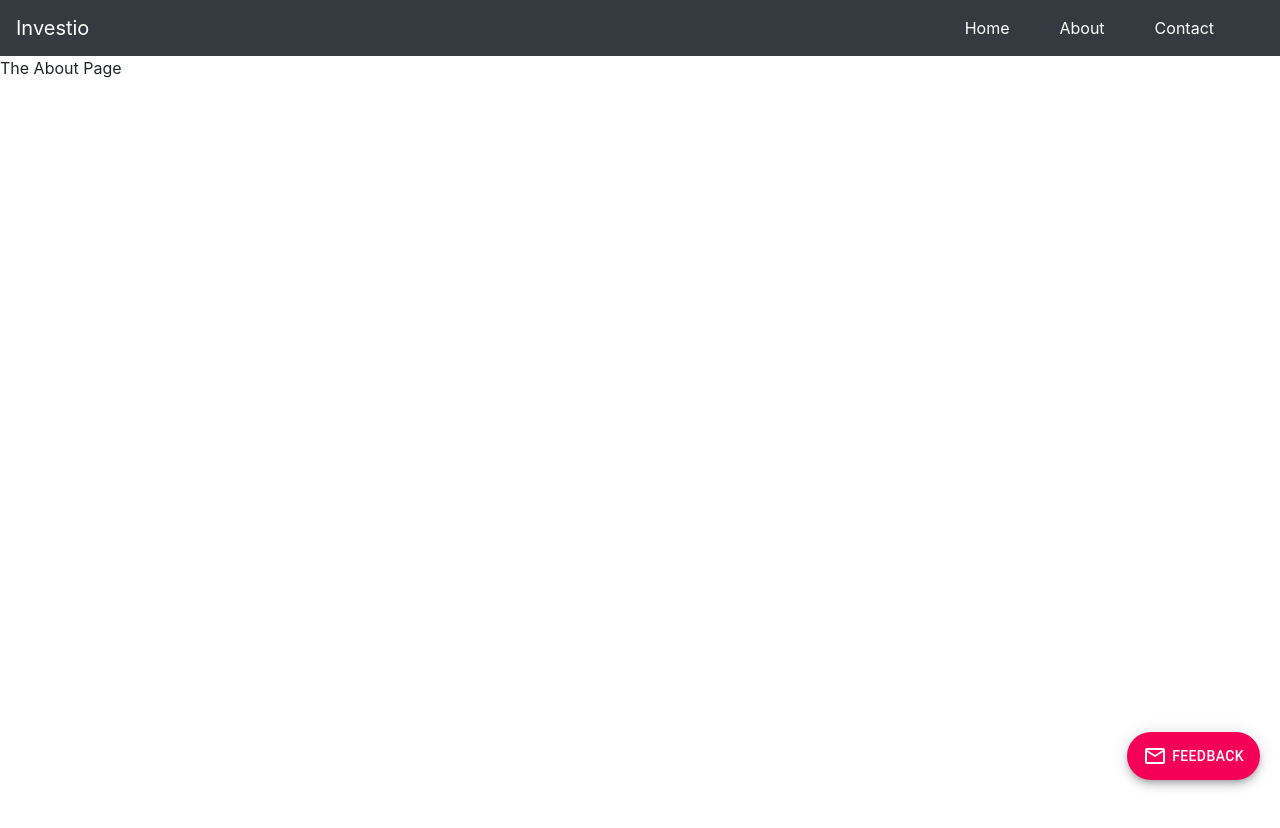
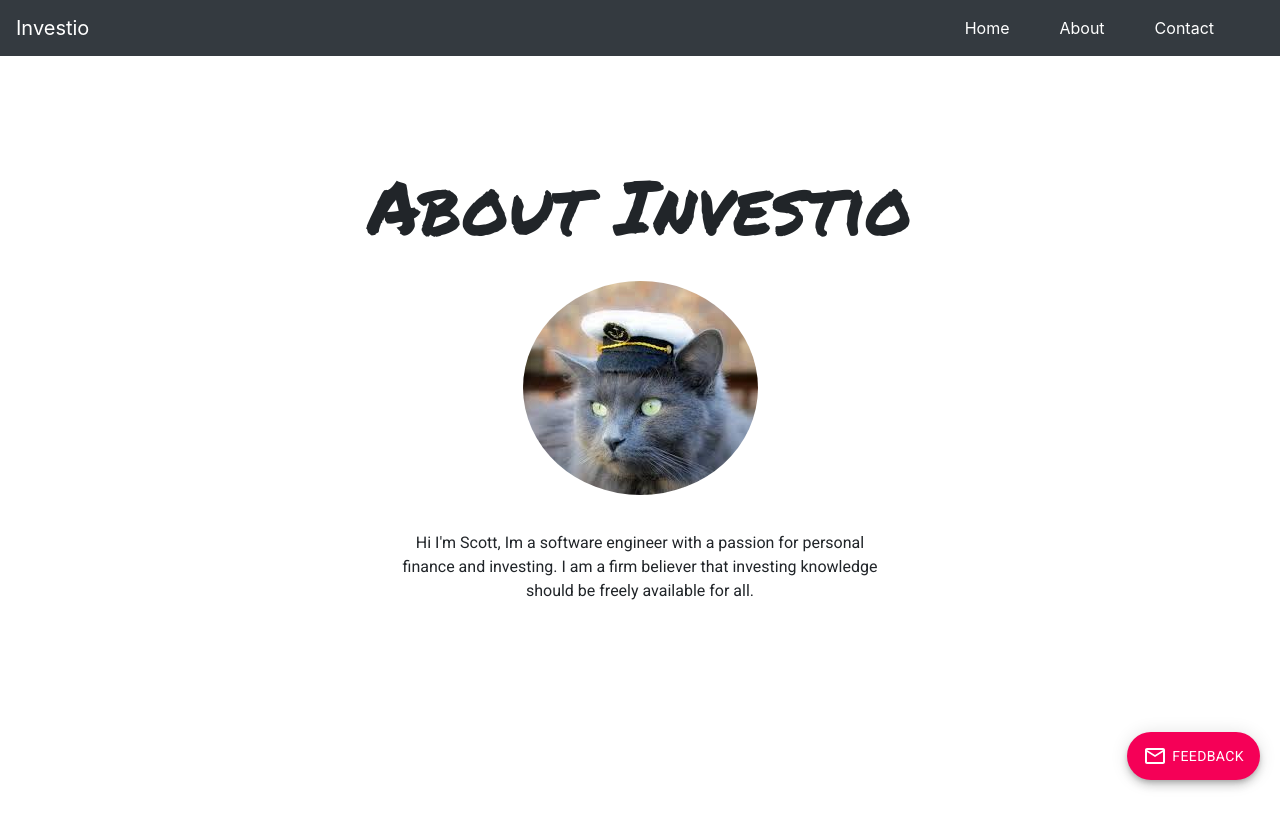
Before and after one commit to scottgibson21/investment-calculator, a React (Create React App) app: page /about in a window 1280 px wide. Shown: the top 828 px of the page. Before the commit the page ends 800 px from the top, so only its background shows below. Built offline with nearby package versions, Linux system fonts and the light colour scheme.

Commit message:
feat: add base about page setup

```diff
--- a/src/App.css
+++ b/src/App.css
@@ -1,3 +1,5 @@
+@import url("https://fonts.googleapis.com/css?family=Permanent+Marker|Roboto");
+
 .App {
   text-align: center;
 }
--- a/src/components/About.js
+++ b/src/components/About.js
@@ -1,7 +1,67 @@
 import React from "react";
+import Container from "react-bootstrap/Container";
+import Row from "react-bootstrap/Row";
+import Col from "react-bootstrap/Col";
+import Image from "react-bootstrap/Image";
+import { FullscreenExit } from "@material-ui/icons";
 
 function About() {
-  return <div>The About Page</div>;
+  return (
+    <Container style={styles.container} fluid="md">
+      <Row>
+        <Col style={styles.aboutHeader}>
+          <span>About Investio</span>
+        </Col>
+      </Row>
+      <Row>
+        <Col style={styles.aboutPic}>
+          <Image src={require("../assets/cat-pic.jpg")} roundedCircle />
+        </Col>
+      </Row>
+      <Row>
+        <Col style={styles.aboutBody}>
+          <div style={styles.aboutBodyDiv}>
+            <p>
+              {" "}
+              Hi I'm Scott, Im a software engineer with a passion for personal
+              finance and investing. I am a firm believer that investing
+              knowledge should be freely available for all.
+            </p>
+          </div>
+        </Col>
+      </Row>
+    </Container>
+  );
 }
 
+const styles = {
+  container: {
+    justifyContent: "center",
+    alignItems: "center",
+  },
+  aboutHeader: {
+    marginTop: 75,
+    display: "flex",
+    justifyContent: "center",
+    alignItems: "center",
+    height: 150,
+    fontFamily: "Permanent Marker",
+    fontSize: 75,
+  },
+  aboutPic: {
+    height: 250,
+    textAlign: "center",
+  },
+  aboutBody: {
+    display: "flex",
+    justifyContent: "center",
+    height: 400,
+  },
+  aboutBodyDiv: {
+    width: 500,
+    fontFamily: "Roboto",
+    textAlign: "center",
+  },
+};
+
 export default About;
```
Also changed, not shown: src/assets/cat-pic.jpg (added).
